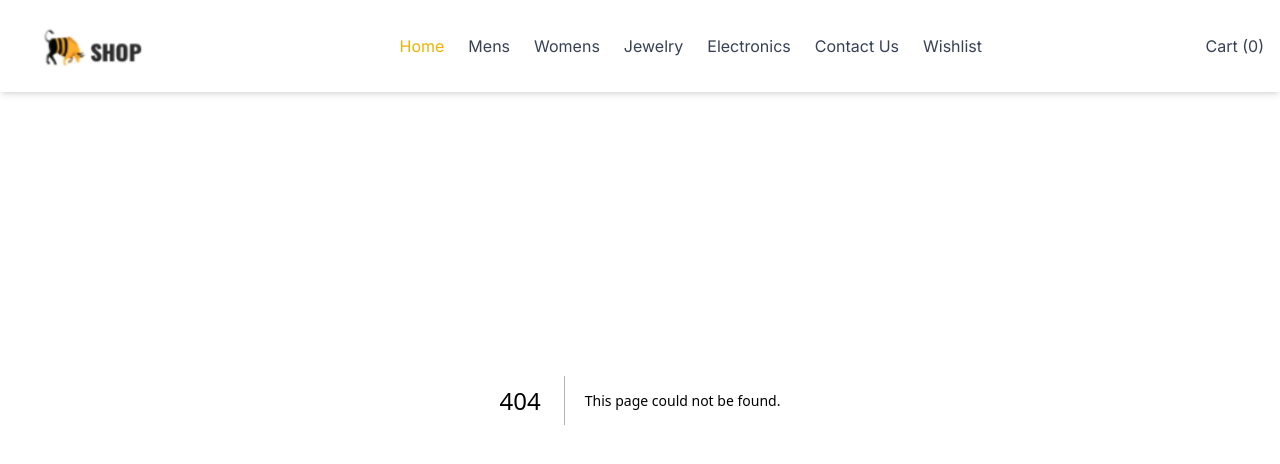
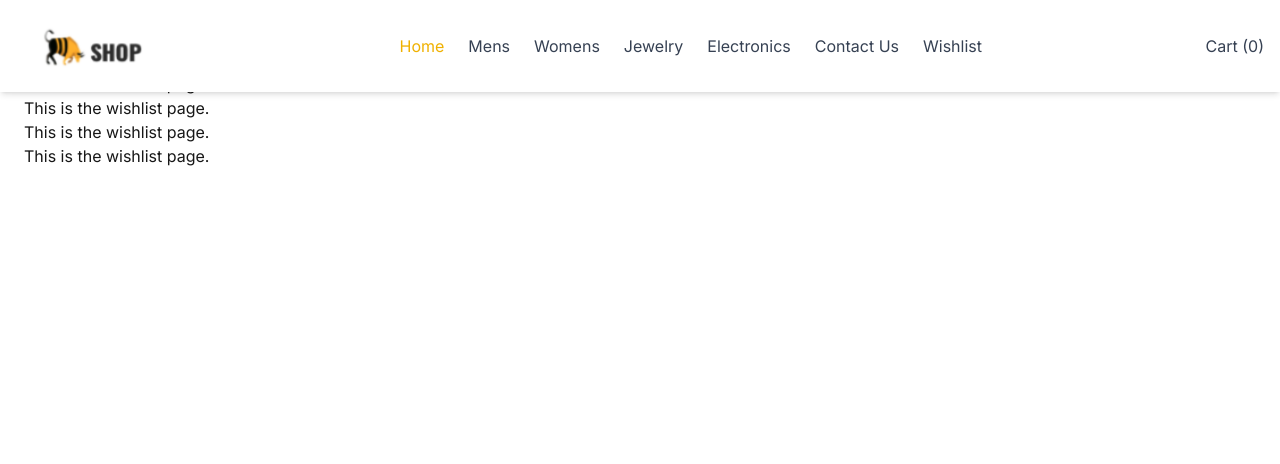
Before and after one commit to Yehudit-code/GKI_Yehudit_Goldfield, a Next.js app: page /wishlist in a window 1280 px wide. Before the commit this address had no page. Shown: the top 464 px of the page. Built offline with nearby package versions, Linux system fonts and the light colour scheme.

Commit message:
Update wishlist

```diff
--- a/src/app/whishlist/page.tsx
+++ /dev/null
@@ -1,15 +0,0 @@
-"use client";
-import React from "react";
-import { FaHeart } from "react-icons/fa";
-
-export default function WishlistPage() {
-  return (
-    <main style={{ padding: 24 }}>
-      <h1 style={{ display: "flex", alignItems: "center", gap: 8 }}>
-        <FaHeart color="crimson" />
-        Wishlist
-      </h1>
-      <p>This is the wishlist page. Add your wishlist UI here.</p>
-    </main>
-  );
-}
--- /dev/null
+++ b/src/app/wishlist/page.tsx
@@ -0,0 +1,22 @@
+"use client";
+import React from "react";
+import { FaHeart } from "react-icons/fa";
+
+export default function WishlistPage() {
+  return (
+    <>
+       <> {console.log("Rendering Wishlist Page")}</>
+      <main style={{ padding: 24 }}>
+      <h1 style={{ display: "flex", alignItems: "center", gap: 8 }}>
+        <FaHeart color="crimson" />
+        Wishlist
+      </h1>
+      <p>This is the wishlist page. </p>
+      <p>This is the wishlist page. </p>
+      <p>This is the wishlist page. </p>
+      <p>This is the wishlist page. </p>
+      <p>This is the wishlist page. </p>
+    </main>
+  </>
+ );
+}
```
